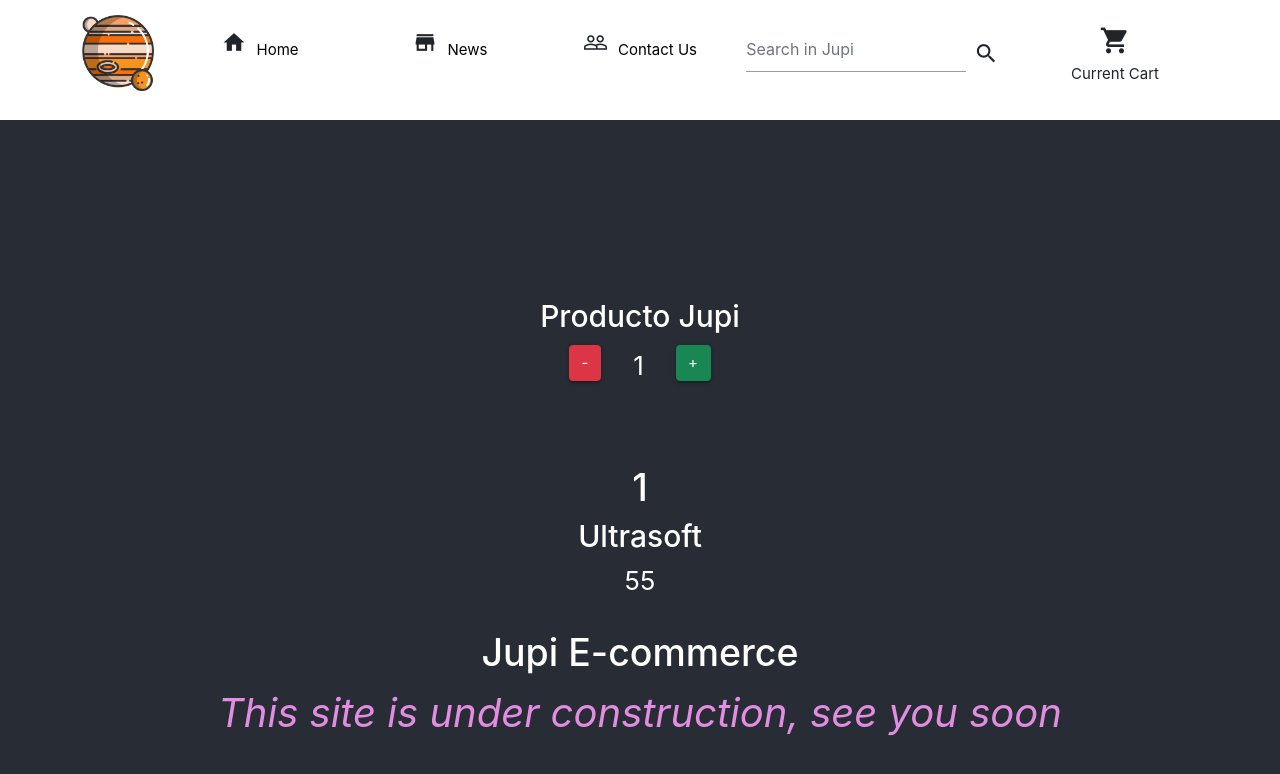
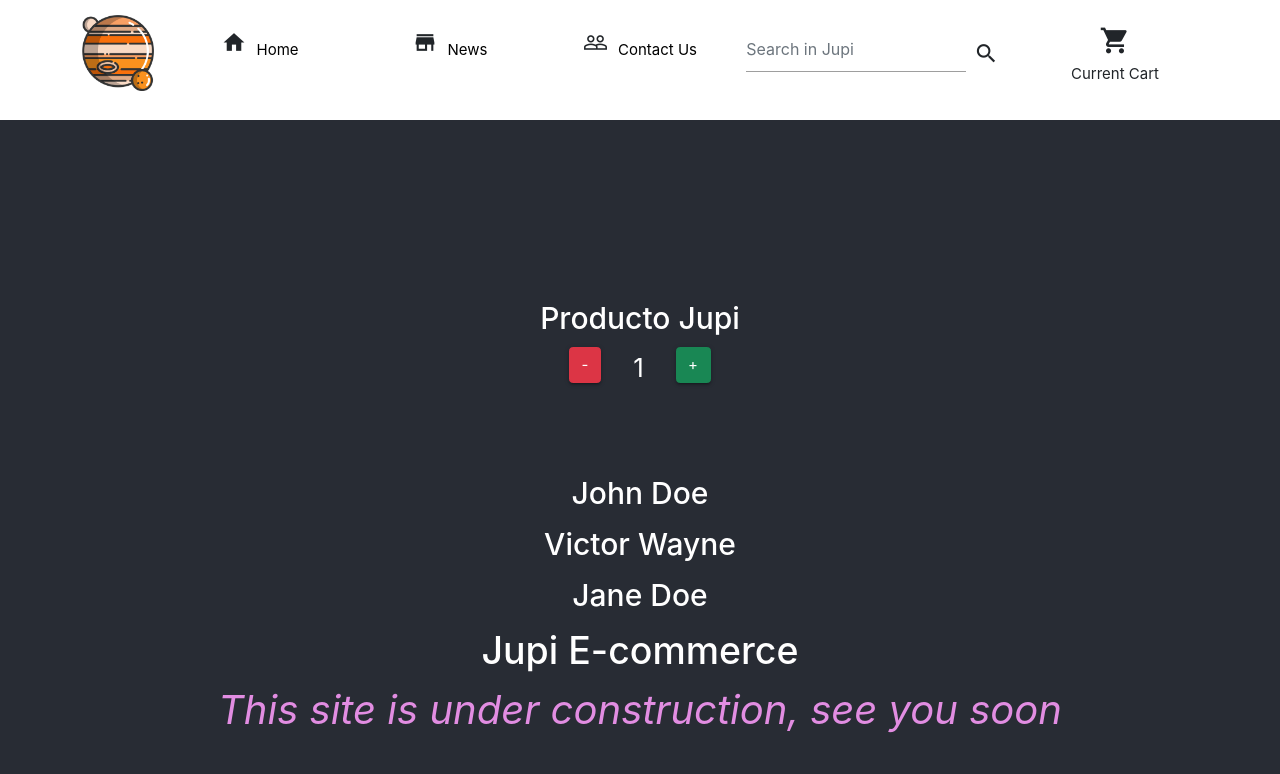
Before and after one commit to ultrasoft011/jupi, a React (Create React App) app: page / in a window 1280 px wide. Shown: the top 774 px of the page. Built offline with nearby package versions, Linux system fonts and the light colour scheme.

Commit message:
Item component: fixed properties

```diff
--- a/src/components/Catalog.js
+++ b/src/components/Catalog.js
@@ -1,8 +1,10 @@
-const catalog = {
-  id: 1,
-  title: "Ultrasoft",
-  price: 55,
-  pictureURL: "www.equiz.com",
-};
+const catalog = [
+  {
+    id: 1,
+    title: "Ultrasoft",
+    price: 55,
+    pictureURL: "www.equiz.com",
+  },
+];
 
 export default catalog;
--- a/src/components/Item.js
+++ b/src/components/Item.js
@@ -1,12 +1,12 @@
 import React from "react";
 
-const Item = ({ item }) => {
+const Item = (props) => {
   return (
     <>
-      <h1>{item.id}</h1>
-      <h2>{item.title}</h2>
-      <p>{item.price}</p>
-      <p>{item.pictureUrl}</p>
+      <h1>{props.id}</h1>
+      <h2>{props.title}</h2>
+      <p>{props.price}</p>
+      <p>{props.pictureURL}</p>
     </>
   );
 };
--- a/src/components/ItemList.js
+++ b/src/components/ItemList.js
@@ -0,0 +1,20 @@
+import React from "react";
+import Item from "./Item";
+
+const ItemList = () => {
+  const data = [
+    { title: "John Doe" },
+    { title: "Victor Wayne" },
+    { title: "Jane Doe" },
+  ];
+
+  return (
+    <div>
+      {data.map((user) => {
+        return <Item title={user.title} />;
+      })}
+    </div>
+  );
+};
+
+export default ItemList;
--- a/src/components/ItemListContainer.js
+++ b/src/components/ItemListContainer.js
@@ -1,16 +1,13 @@
 import React from "react";
-import Item from "./Item";
 import ItemCount from "./ItemCount";
-import catalog from "./Catalog";
+import ItemList from "./ItemList";
 
 const ItemListContainer = (props) => {
   return (
     <>
       {/* ItemCount component, contador con valores iniciales de 5 y 1 */}
       <ItemCount stock="5" initial="1" />
-
-      {/* Item component */}
-      <Item item={catalog}/>
+      <ItemList />
       <h1>Jupi E-commerce</h1>
       <i class="welcome-message">{props.welcome}</i>
     </>
```
